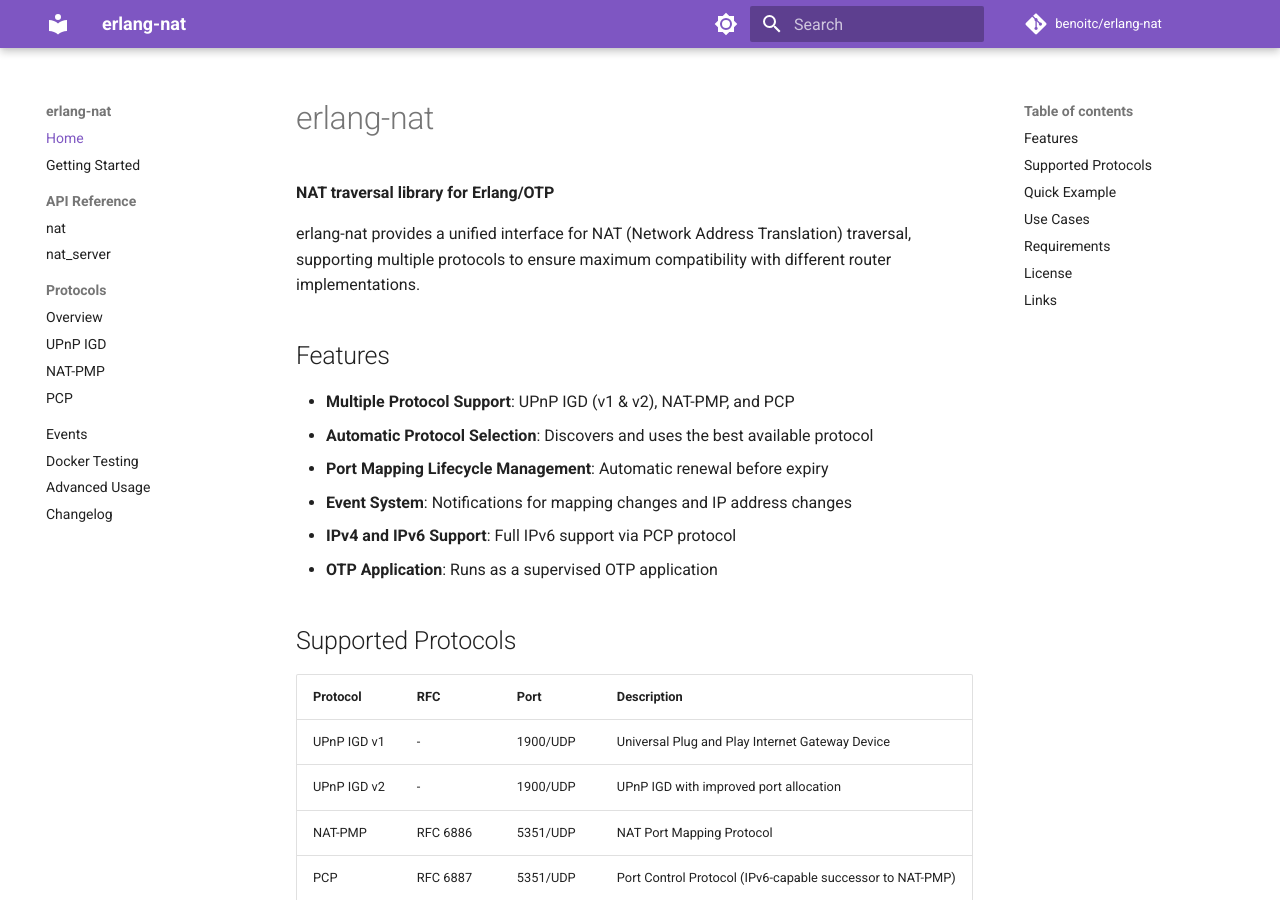
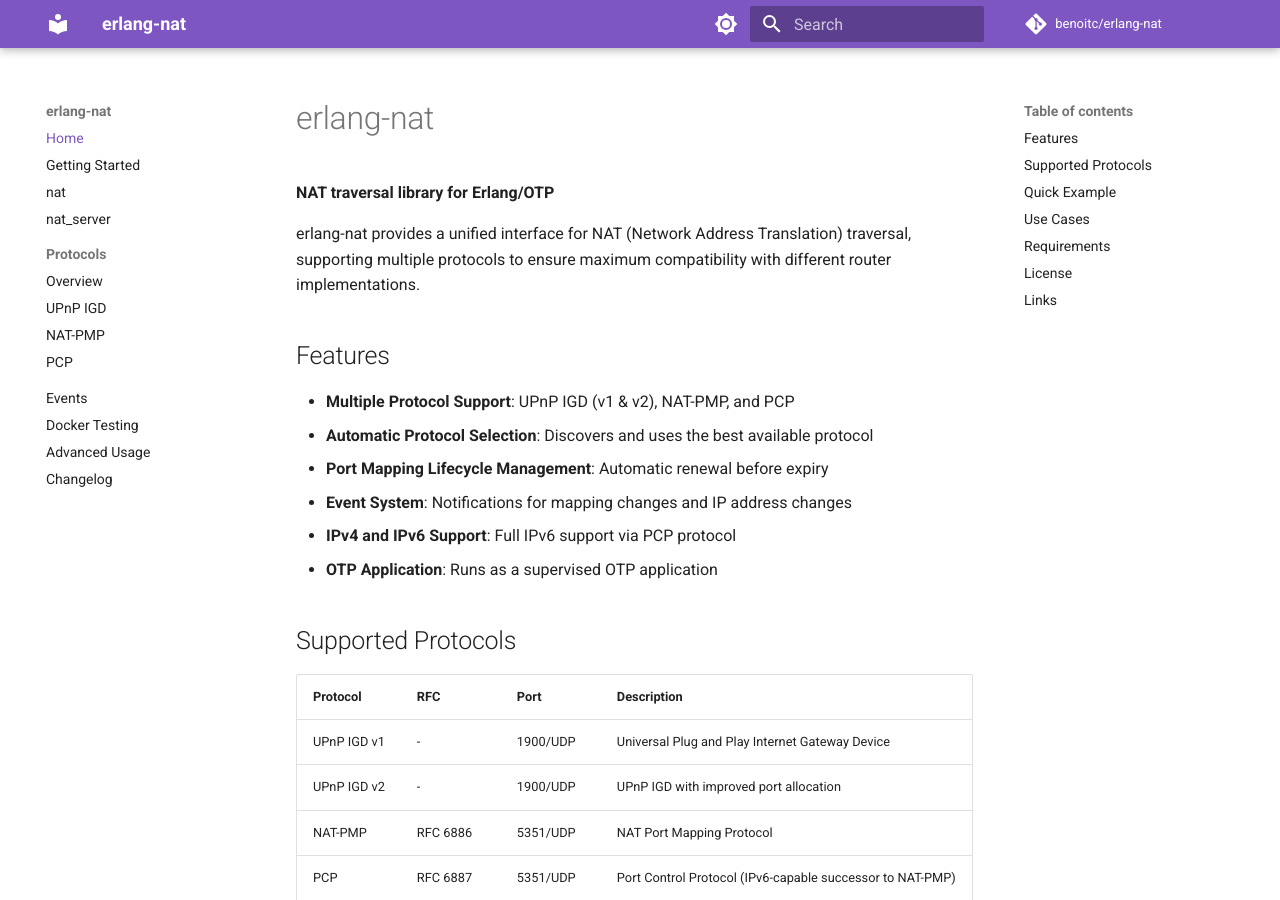
Before and after one commit to benoitc/erlang-nat, an MkDocs documentation site: the page built from docs/index.md, in a window 1280 px wide and 900 px high. Built offline with MkDocs 1.6.1 and Material for MkDocs 9.7.7, drawn with Linux system fonts in a browser that asks for light colours; comment, search, counter and statistics services are not loaded.

Commit message:
Move API reference (nat, nat_server) to top-level navigation

```diff
--- a/mkdocs.yml
+++ b/mkdocs.yml
@@ -50,9 +50,8 @@ markdown_extensions:
 nav:
   - Home: index.md
   - Getting Started: getting-started.md
-  - API Reference:
-    - nat: api/nat.md
-    - nat_server: api/nat_server.md
+  - nat: api/nat.md
+  - nat_server: api/nat_server.md
   - Protocols:
     - Overview: protocols/index.md
     - UPnP IGD: protocols/upnp.md
```
